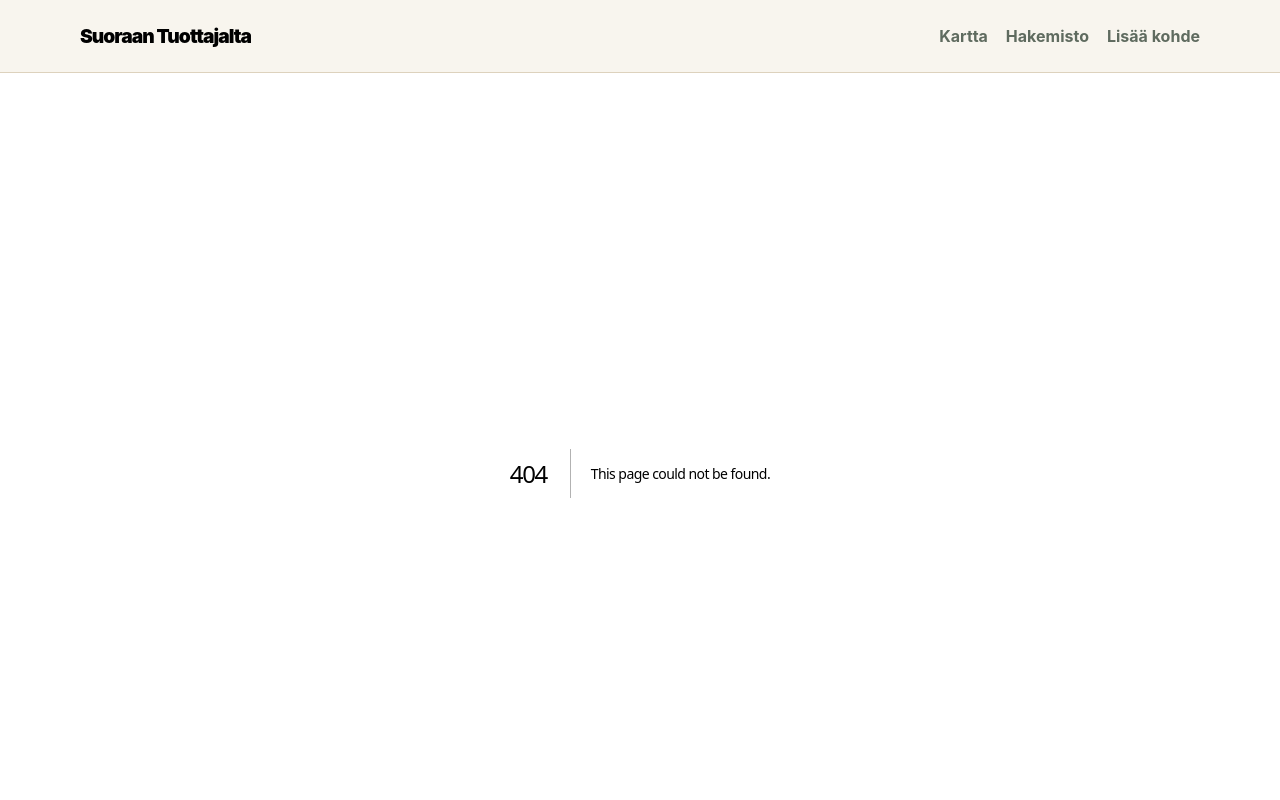
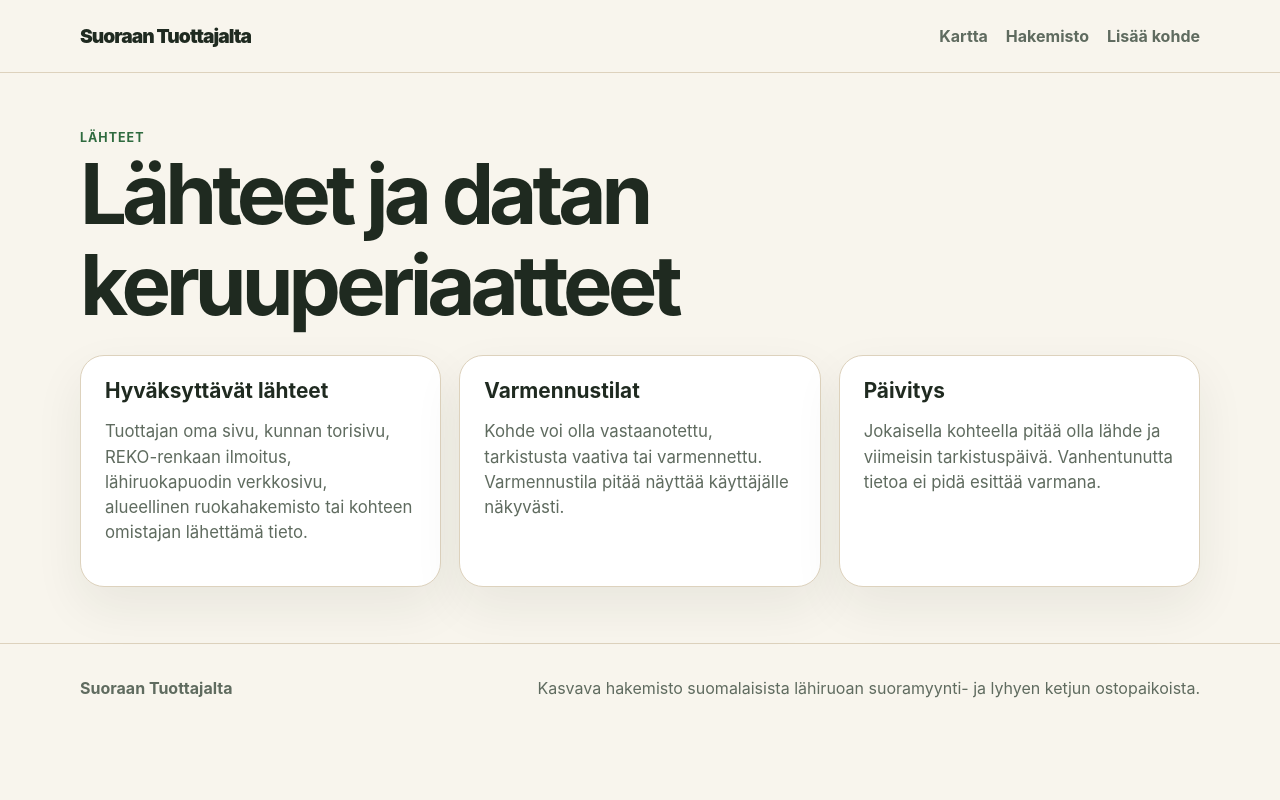
Before and after one commit to arthainsight/suoraantuottajalta, a Next.js app: page /lahteet in a window 1280 px wide. Before the commit this address had no page. Shown: the top 800 px of the page. Built offline with nearby package versions, Linux system fonts and the light colour scheme.

Commit message:
Add sources page

```diff
--- /dev/null
+++ b/app/lahteet/page.tsx
@@ -0,0 +1,34 @@
+export default function SourcesPage() {
+  return (
+    <section className="section">
+      <div className="container">
+        <div className="eyebrow">Lähteet</div>
+        <h1>Lähteet ja datan keruuperiaatteet</h1>
+        <div className="grid three" style={{ marginTop: 24 }}>
+          <div className="card">
+            <h3>Hyväksyttävät lähteet</h3>
+            <p>
+              Tuottajan oma sivu, kunnan torisivu, REKO-renkaan ilmoitus,
+              lähiruokapuodin verkkosivu, alueellinen ruokahakemisto tai
+              kohteen omistajan lähettämä tieto.
+            </p>
+          </div>
+          <div className="card">
+            <h3>Varmennustilat</h3>
+            <p>
+              Kohde voi olla vastaanotettu, tarkistusta vaativa tai varmennettu.
+              Varmennustila pitää näyttää käyttäjälle näkyvästi.
+            </p>
+          </div>
+          <div className="card">
+            <h3>Päivitys</h3>
+            <p>
+              Jokaisella kohteella pitää olla lähde ja viimeisin tarkistuspäivä.
+              Vanhentunutta tietoa ei pidä esittää varmana.
+            </p>
+          </div>
+        </div>
+      </div>
+    </section>
+  );
+}
```
